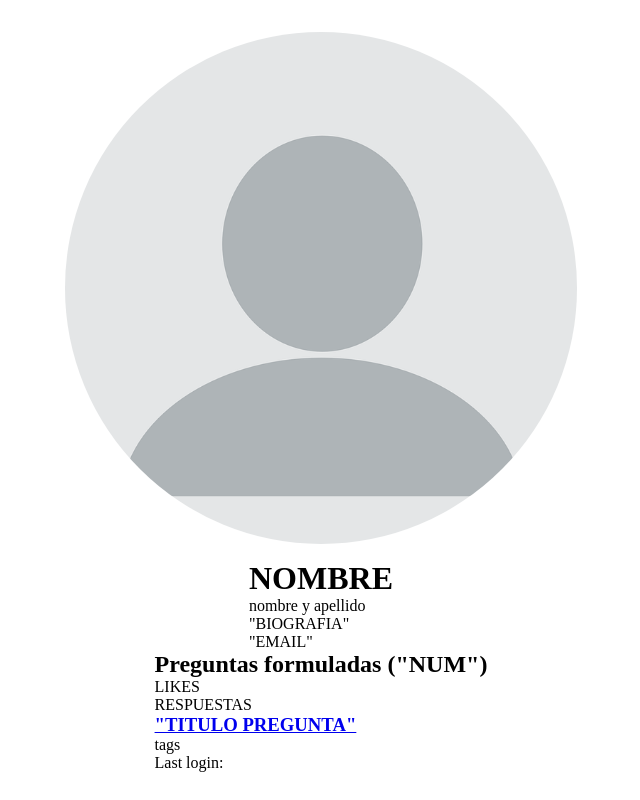
After one commit to AlejandroPerezAnuncibay/proyecto2, a PHP site: page /php/user.html in a window 1280 px wide. The commit adds this page. Shown: the whole page, without its empty margins (319-959 px from the left). Run offline with PHP 8.4, Linux system fonts and the light colour scheme.

```diff
--- a/php/index.php
+++ b/php/index.php
@@ -20,7 +20,8 @@
 
 <body>
     <div id="color">
-        <img src="../media/logologin.png" alt="Logo" id="imgPcs">
+        <img src="../media/shortlogo.svg" alt="Logo" id="imgPcs">
+        <h2 id="nombreEmpresa">Aergibide</h2>
     </div>
     <div id="login">
         <div class="btncambiar">
--- /dev/null
+++ b/php/user.html
@@ -0,0 +1,41 @@
+<!DOCTYPE html>
+<html lang="en">
+<head>
+    <meta charset="UTF-8">
+    <meta name="viewport" content="width=device-width, initial-scale=1.0">
+    <title>Perfil de usuario</title>
+    <link rel="stylesheet" href="../style/users.css">
+    <link rel="icon" type="image/png" href="../media/shortlogo.png">
+</head>
+<body>
+<!--MENU ROSA-->
+
+
+<div id="principal">
+    <img src="../media/fotoperfil.webp" alt="foto de perfil">
+    <div id="infUsu">
+
+        <h1>NOMBRE</h1>
+        <p id="nombreApellido">nombre y apellido</p>
+        <p id="bio">"BIOGRAFIA"</p>
+        <p id="email">"EMAIL"</p>
+    </div>
+    <div id="preguntas">
+        <h2>Preguntas formuladas ("NUM")</h2>
+        <div id="pregunta1">
+            <div class="interaccion">
+                <p>LIKES</p>
+                <p>RESPUESTAS</p>
+            </div>
+            <div class="titulotags">
+                <h3 class="tituloPregunta"><a href="#">"TITULO PREGUNTA"</a></h3>
+                <p>tags</p>
+            </div>
+            <div class="fechaUsuario">
+                <p>Last login: </p>
+            </div>
+        </div>
+    </div>
+</div>
+</body>
+</html>
--- a/php/user.php
+++ b/php/user.php
@@ -4,7 +4,7 @@
     <meta charset="UTF-8">
     <meta name="viewport" content="width=device-width, initial-scale=1.0">
     <title>Perfil de usuario</title>
-    <link rel="stylesheet" href="style/users.css">
+    <link rel="stylesheet" href="../style/users.css">
     <link rel="icon" type="image/png" href="media/shortlogo.png">
 </head>
 <body>
--- a/style/users.css
+++ b/style/users.css
@@ -0,0 +1,16 @@
+*{
+    margin: 0;
+}
+img{
+    margin-top: 4vh;
+    margin-bottom: 2vh;
+    width: 40vw;
+    border-radius: 50%;
+}
+#principal{
+    display: flex;
+    justify-content: center;
+    align-items: center;
+    flex-direction: column;
+    flex-wrap: wrap;
+}
```
Also changed, not shown: php/users.php (deleted, +0 -37 lines), style/login.css (+45 -11 lines), fonts/Ailerons.otf (added), fonts/Elephans.ttf (added), media/fotoperfil.webp (added), media/shortlogo.svg, 1 other file.
